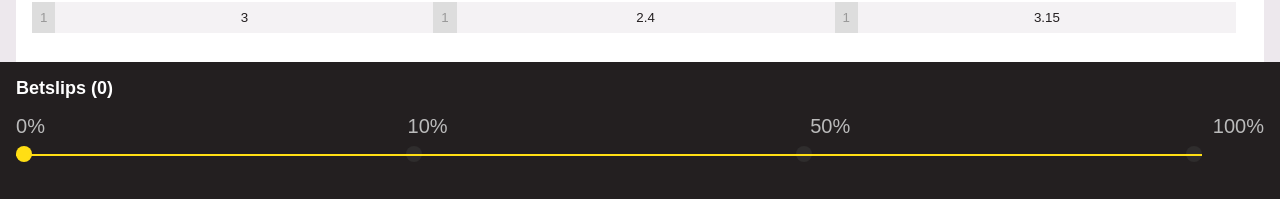
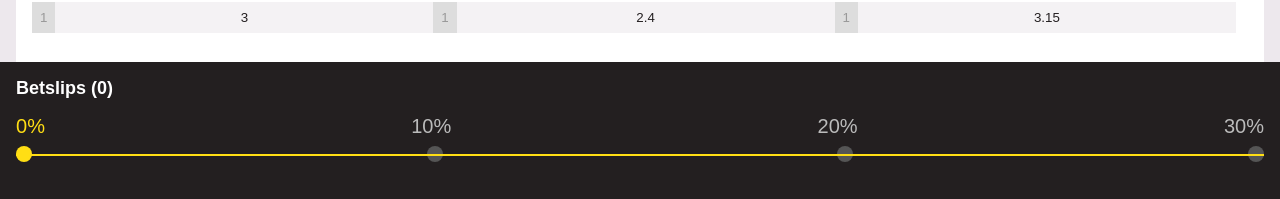
Before and after one commit to A7DC/betting, a React (Create React App) app: page / in a window 1280 px wide. Shown: the part 738-937 px from the top of the page. Built offline with nearby package versions, Linux system fonts and the light colour scheme; a web font is replaced by a local one.

Commit message:
changing the colour of text depending on tier

```diff
--- a/src/WinBonusSlider.jsx
+++ b/src/WinBonusSlider.jsx
@@ -76,9 +76,12 @@ export class WinBonusSlider extends React.Component {
   }
 
   renderLabels() {
-    const labels = this.state.tiers.map(i => {
+    const labels = this.state.tiers.map((val, i) => {
       return (
-        <span style={{ color: color.silver }}>{i}%</span>
+        <span style={{
+          color: val < this.state.activeBonus ? color.nearBlack : val === this.state.activeBonus ? color.yellow : color.silver
+          // color: val === this.state.activeBonus ? color.yellow : color.silver
+        }}>{i * 10}%</span>
       )
     })
     return labels
@@ -114,7 +117,7 @@ const style = {
     position: 'relative',
     backgroundColor: color.nearBlack,
     height: scale.s1 / 2,
-    width: '95%',
+    width: '100%',
     marginTop: scale.s3,
     marginBottom: scale.s3,
   },
--- a/src/styles/variables.js
+++ b/src/styles/variables.js
@@ -8,7 +8,7 @@ export const color = {
   yellow: 'rgb(255, 222, 20)',
   // grays
   black: 'rgb(35, 31, 32)',
-  nearBlack: 'rgb(47, 45, 45)',
+  nearBlack: 'rgb(85, 85, 85)',
   white: 'rgb(255, 255, 255)',
   nearWhite: 'rgb(244, 242, 244)',
   moonGray: 'rgb(221, 221, 221)',
```
